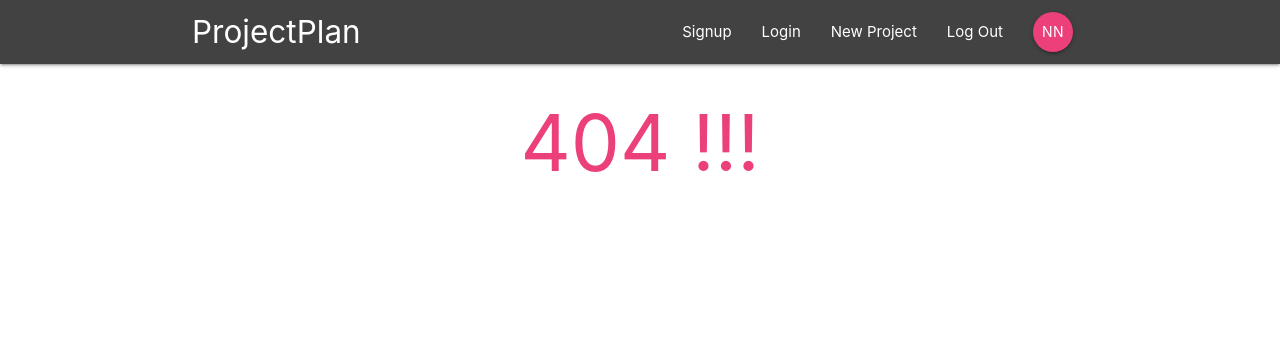
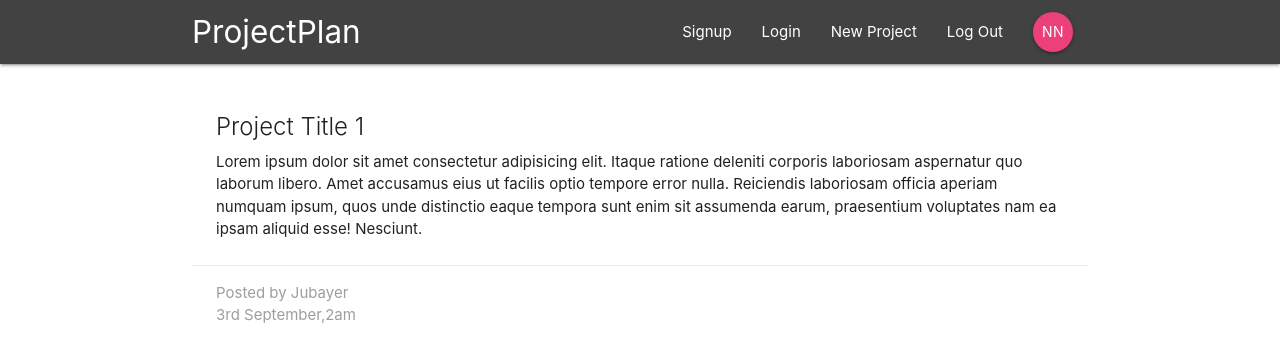
Before and after one commit to jakdev047/projectplan, a React (Create React App) app: page /projects/1 in a window 1280 px wide. Before the commit this address had no page. Shown: the top 362 px of the page. Built offline with nearby package versions, Linux system fonts and the light colour scheme.

Commit message:
to add projectDetails page

```diff
--- a/src/App.js
+++ b/src/App.js
@@ -8,6 +8,7 @@ import './assets/sass/index.scss';
 import Navbar from './components/layout/Navbar';
 import Dashboard from './components/dashboard/Dashboard';
 import Error from './components/Error/Error';
+import ProjectDetails from './components/projects/ProjectDetails';
 
 function App() {
   return (
@@ -16,6 +17,7 @@ function App() {
         <Navbar/>
         <Switch>
           <Route exact path='/' component={Dashboard}/>
+          <Route exact path='/projects/:id' component={ProjectDetails}/>
           <Route path='*' component={Error}/>
         </Switch>
       </div>
--- a/src/components/projects/ProjectDetails.js
+++ b/src/components/projects/ProjectDetails.js
@@ -0,0 +1,24 @@
+import React from 'react'
+import { useParams } from 'react-router-dom';
+
+const ProjectDetails = props => {
+  const {id} = useParams();
+  return (
+    <div className="container project-details section">
+      <div className="card z-depth-0">
+        <div className="card-content">
+          <span className="card-title">Project Title {id}</span>
+          <p>
+            Lorem ipsum dolor sit amet consectetur adipisicing elit. Itaque ratione deleniti corporis laboriosam aspernatur quo laborum libero. Amet accusamus eius ut facilis optio tempore error nulla. Reiciendis laboriosam officia aperiam numquam ipsum, quos unde distinctio eaque tempora sunt enim sit assumenda earum, praesentium voluptates nam ea ipsam aliquid esse! Nesciunt.
+          </p>
+        </div>
+        <div className="card-action gret lighten-4 grey-text">
+          <div>Posted by Jubayer</div>
+          <div className="grey-text">3rd September,2am</div>
+        </div>
+      </div>
+    </div>
+  )
+}
+
+export default ProjectDetails;
--- a/src/components/projects/ProjectList.js
+++ b/src/components/projects/ProjectList.js
@@ -1,22 +1,11 @@
 import React from 'react';
+import SingleProject from './SingleProject';
 
 const ProjectList = () => {
   return (
     <div className="project-list section">
-      <div className="card z-depth-0 project-summary">
-        <div className="card-content grey-text text-darken-3">
-          <span className="card-title">Project Title</span>
-          <p>Posted by Jubayer</p>
-          <p className="grey-text">3rd September,2am</p>
-        </div>
-      </div>
-      <div className="card z-depth-0 project-summary">
-        <div className="card-content grey-text text-darken-3">
-          <span className="card-title">Project Title</span>
-          <p>Posted by Jubayer</p>
-          <p className="grey-text">3rd September,2am</p>
-        </div>
-      </div>
+      <SingleProject />
+      <SingleProject />
     </div>
   );
 };
--- /dev/null
+++ b/src/components/projects/SingleProject.js
@@ -0,0 +1,15 @@
+import React from 'react';
+
+const SingleProject = () => {
+  return (
+    <div className="card z-depth-0 project-summary">
+      <div className="card-content grey-text text-darken-3">
+        <span className="card-title">Project Title</span>
+        <p>Posted by Jubayer</p>
+        <p className="grey-text">3rd September,2am</p>
+      </div>
+    </div>
+  );
+};
+
+export default SingleProject;
```
Also changed, not shown: src/components/projects/ProjectSummary.js (deleted), 1 other file (tests, documents, lock files or other folders).
